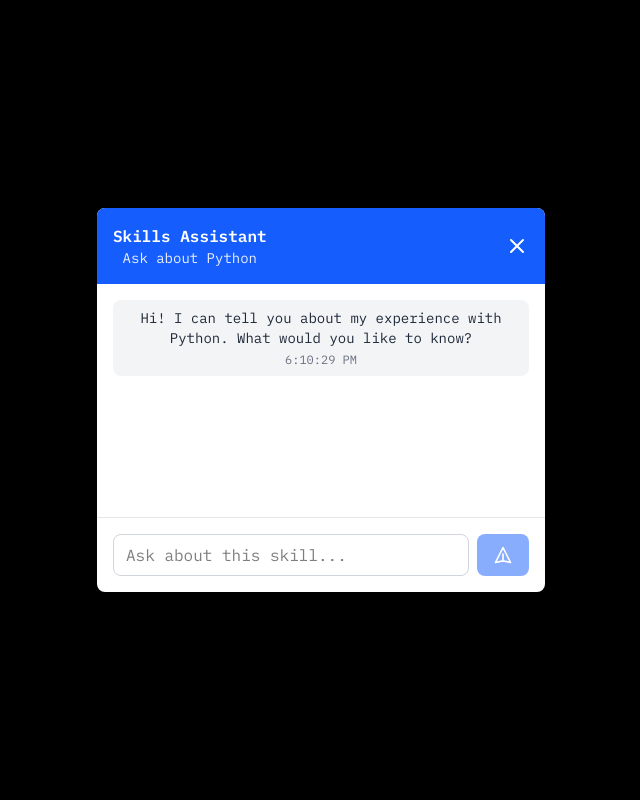
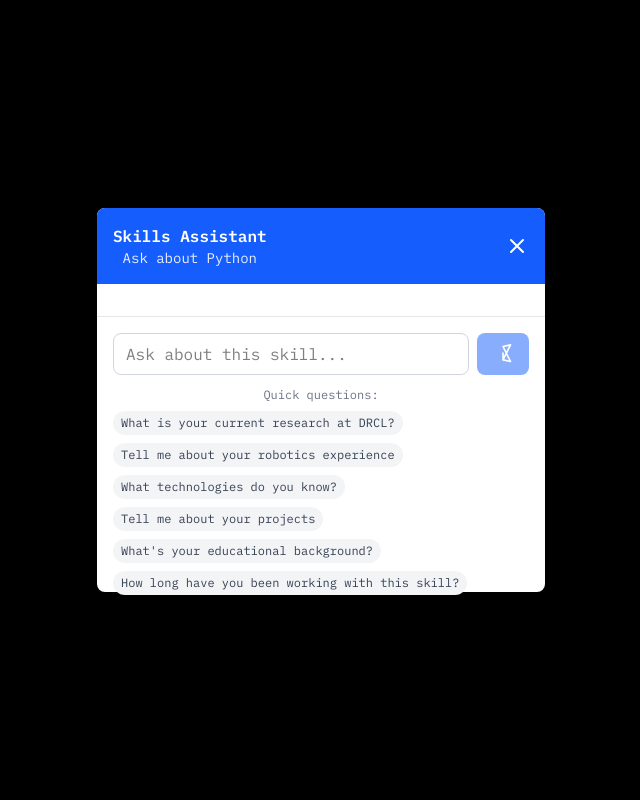
Before and after one commit to ShravanShenoy4477/personal-portfolio-site, a React (Vite) app: page /skills in a window 1280 px wide. Both pictures are taken after a click on the button 640 px from the left and 454 px from the top of the page. Shown: the top 800 px of the page, without its empty margins (319-959 px from the left). Built offline with nearby package versions, Linux system fonts and the light colour scheme.

Commit message:
Add chat state retention, sample questions, and persistent session management to SkillsChatbot

```diff
--- a/src/components/SkillsChatbot.jsx
+++ b/src/components/SkillsChatbot.jsx
@@ -4,7 +4,18 @@ const SkillsChatbot = ({ isOpen, onClose, selectedSkill }) => {
     const [messages, setMessages] = useState([]);
     const [inputMessage, setInputMessage] = useState('');
     const [isLoading, setIsLoading] = useState(false);
+    const [sessionId, setSessionId] = useState('');
     const messagesEndRef = useRef(null);
+
+    // Sample questions for quick access
+    const sampleQuestions = [
+        "What is your current research at DRCL?",
+        "Tell me about your robotics experience",
+        "What technologies do you know?",
+        "Tell me about your projects",
+        "What's your educational background?",
+        "How long have you been working with this skill?"
+    ];
 
     const scrollToBottom = () => {
         messagesEndRef.current?.scrollIntoView({ behavior: "smooth" });
@@ -16,11 +27,15 @@ const SkillsChatbot = ({ isOpen, onClose, selectedSkill }) => {
 
     useEffect(() => {
         if (isOpen && selectedSkill) {
+            // Generate or retrieve session ID for this skill conversation
+            const newSessionId = `website_${selectedSkill.name}_${Date.now()}`;
+            setSessionId(newSessionId);
+
             // Initialize conversation with skill context
             const initialMessage = {
                 id: Date.now(),
                 type: 'bot',
-                content: `Hi! I can tell you about my experience with ${selectedSkill.name}. What would you like to know?`,
+                content: `Hi! I can tell you about my experience with ${selectedSkill.name}. Ask me anything about my research, projects, or technical expertise!`,
                 timestamp: new Date().toLocaleTimeString()
             };
             setMessages([initialMessage]);
@@ -29,21 +44,29 @@ const SkillsChatbot = ({ isOpen, onClose, selectedSkill }) => {
 
     const handleSendMessage = async () => {
         if (!inputMessage.trim()) return;
+        await sendMessage(inputMessage);
+    };
 
+    const handleQuestionSend = async (question) => {
+        if (!question.trim()) return;
+        await sendMessage(question);
+    };
+
+    const sendMessage = async (messageText) => {
         const userMessage = {
             id: Date.now(),
             type: 'user',
-            content: inputMessage,
+            content: messageText,
             timestamp: new Date().toLocaleTimeString()
         };
 
         setMessages(prev => [...prev, userMessage]);
-        setInputMessage('');
+        setInputMessage(''); // Clear input after sending
         setIsLoading(true);
 
         try {
-            // Simulate API call to chatbot
-            const response = await simulateChatbotResponse(inputMessage, selectedSkill);
+            // Call the actual chatbot API
+            const response = await callChatbotAPI(messageText, selectedSkill);
 
             const botMessage = {
                 id: Date.now() + 1,
@@ -54,10 +77,11 @@ const SkillsChatbot = ({ isOpen, onClose, selectedSkill }) => {
 
             setMessages(prev => [...prev, botMessage]);
         } catch (error) {
+            console.error('Chatbot API error:', error);
             const errorMessage = {
                 id: Date.now() + 1,
                 type: 'bot',
-                content: "Sorry, I'm having trouble connecting right now. Please try again later.",
+                content: "Sorry, I encountered an error. Please try again.",
                 timestamp: new Date().toLocaleTimeString()
             };
             setMessages(prev => [...prev, errorMessage]);
@@ -66,26 +90,56 @@ const SkillsChatbot = ({ isOpen, onClose, selectedSkill }) => {
         }
     };
 
-    const simulateChatbotResponse = async (message, skill) => {
-        // This will be replaced with actual chatbot API call
-        await new Promise(resolve => setTimeout(resolve, 1000));
+    const callChatbotAPI = async (message, skill) => {
+        // Use the actual Railway API URL
+        const API_BASE_URL = 'https://web-production-4fa536.up.railway.app';
+        const API_ENDPOINT = '/chat';
 
-        const responses = {
-            'experience': `I've used ${skill.name} extensively in several projects. For example, in my robotics project, I implemented ${skill.name} for sensor fusion and control algorithms.`,
-            'projects': `Here are some key projects where I used ${skill.name}:\n• Autonomous Robot Navigation System\n• Computer Vision Pipeline\n• Machine Learning Model Training`,
-            'level': `My proficiency level with ${skill.name} is ${skill.level || 'Advanced'}. I've been working with it for about ${skill.years || '3'} years.`,
-            'default': `I have solid experience with ${skill.name}. I've used it in various contexts including robotics, computer vision, and data analysis. What specific aspect would you like to know more about?`
-        };
+        // Use persistent session ID for conversation continuity
+        const currentSessionId = sessionId || `website_${skill.name}_${Date.now()}`;
 
-        const lowerMessage = message.toLowerCase();
-        if (lowerMessage.includes('experience') || lowerMessage.includes('how long')) {
-            return responses.experience;
-        } else if (lowerMessage.includes('project') || lowerMessage.includes('work')) {
-            return responses.projects;
-        } else if (lowerMessage.includes('level') || lowerMessage.includes('proficiency')) {
-            return responses.level;
-        } else {
-            return responses.default;
+        try {
+            const response = await fetch(`${API_BASE_URL}${API_ENDPOINT}`, {
+                method: 'POST',
+                headers: {
+                    'Content-Type': 'application/json',
+                },
+                body: JSON.stringify({
+                    message: message,
+                    session_id: currentSessionId
+                })
+            });
+
+            if (!response.ok) {
+                throw new Error(`HTTP error! status: ${response.status}`);
+            }
+
+            const data = await response.json();
+            return data.response;
+        } catch (error) {
+            console.error('Chatbot API error:', error);
+
+            // Fallback responses if API is not available
+            const fallbackResponses = {
+                'research': `I'm currently working on cutting-edge research in robot perception at Dynamic Robotics and Control Lab, USC. My focus is on real-time object state estimation using vision-language models and segmentation pipelines.`,
+                'experience': `I have extensive experience in robotics, computer vision, and AI/ML. I've worked at ABB, IISc, and Netradyne Technologies on various robotics and automation projects.`,
+                'projects': `Some of my key projects include the ICRA METRICS ADAPT Challenge (winners), Robothon competition (top 10), and developing vision stacks for humanoid robots.`,
+                'skills': `My technical skills include Python, C++, ROS, OpenCV, PyTorch, CUDA, and various robotics frameworks. I specialize in computer vision and machine learning for robotics applications.`,
+                'default': `I'm a robotics researcher and software developer with expertise in computer vision, AI/ML, and robotics. I'm currently pursuing research at USC's Dynamic Robotics and Control Lab.`
+            };
+
+            const lowerMessage = message.toLowerCase();
+            if (lowerMessage.includes('research') || lowerMessage.includes('current') || lowerMessage.includes('drc')) {
+                return fallbackResponses.research;
+            } else if (lowerMessage.includes('experience') || lowerMessage.includes('work')) {
+                return fallbackResponses.experience;
+            } else if (lowerMessage.includes('project') || lowerMessage.includes('competition')) {
+                return fallbackResponses.projects;
+            } else if (lowerMessage.includes('skill') || lowerMessage.includes('technology')) {
+                return fallbackResponses.skills;
+            } else {
+                return fallbackResponses.default;
+            }
         }
     };
 
@@ -153,7 +207,7 @@ const SkillsChatbot = ({ isOpen, onClose, selectedSkill }) => {
 
                 {/* Input */}
                 <div className="p-4 border-t border-gray-200">
-                    <div className="flex space-x-2">
+                    <div className="flex space-x-2 mb-3">
                         <input
                             type="text"
                             value={inputMessage}
@@ -169,9 +223,43 @@ const SkillsChatbot = ({ isOpen, onClose, selectedSkill }) => {
                             className="px-4 py-2 bg-blue-600 text-white rounded-lg hover:bg-blue-700 disabled:opacity-50 disabled:cursor-not-allowed transition-colors"
                         >
                             <svg className="w-5 h-5" fill="none" stroke="currentColor" viewBox="0 0 24 24">
-                                <path strokeLinecap="round" strokeLinejoin="round" strokeWidth={2} d="M12 19l9 2-9-18-9 18 9-2zm0 0v-8" />
+                                <path strokeLinecap="round" strokeLinejoin="round" strokeWidth={2} d="M12 19l9 2-9-18 9-2zm0 0v-8" />
                             </svg>
                         </button>
+                    </div>
+
+                    {/* Sample Questions */}
+                    <div className="space-y-2">
+                        <p className="text-xs text-gray-500">Quick questions:</p>
+                        <div className="flex flex-wrap gap-2">
+                            {sampleQuestions.map((question, index) => (
+                                <button
+                                    key={index}
+                                    onClick={() => {
+                                        setInputMessage(question);
+                                        // Auto-send the question
+                                        setTimeout(() => {
+                                            const tempMessage = question;
+                                            setInputMessage('');
+                                            // Create and send the message
+                                            const userMessage = {
+                                                id: Date.now(),
+                                                type: 'user',
+                                                content: tempMessage,
+                                                timestamp: new Date().toLocaleTimeString()
+                                            };
+                                            setMessages(prev => [...prev, userMessage]);
+                                            // Call API with the question
+                                            handleQuestionSend(tempMessage);
+                                        }, 100);
+                                    }}
+                                    className="text-xs bg-gray-100 hover:bg-gray-200 text-gray-700 px-2 py-1 rounded-full transition-colors cursor-pointer"
+                                    disabled={isLoading}
+                                >
+                                    {question}
+                                </button>
+                            ))}
+                        </div>
                     </div>
                 </div>
             </div>
```
Also changed, not shown: 2 other files (tests, documents, lock files or other folders).
